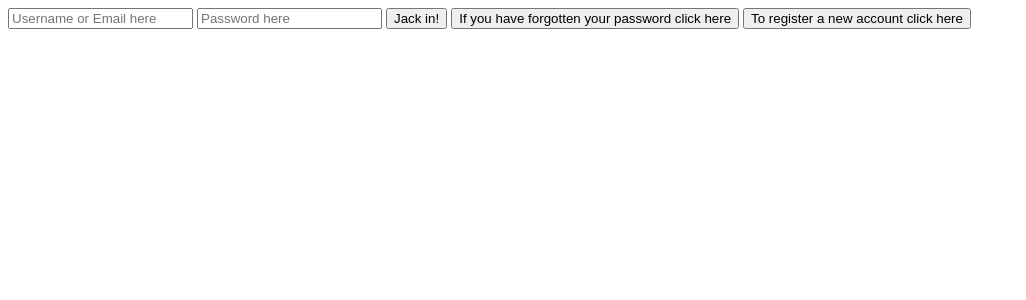
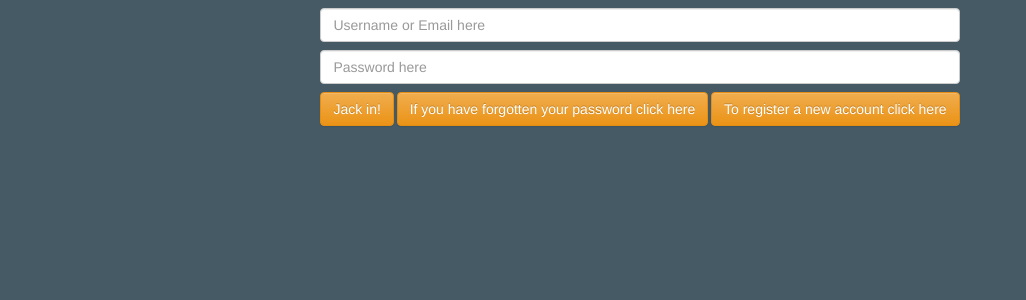
Before and after one commit to velislav-p/security-exam-project, a PHP site: page / in a window 1280 px wide. Shown: the top 300 px of the page, without its empty margins (0-1026 px from the left). Run offline with PHP 8.4, Linux system fonts and the light colour scheme.

Commit message:
css changes
BLUE AND ORANGE BITCH !

```diff
--- a/index.html
+++ b/index.html
@@ -1,14 +1,28 @@
 <!DOCTYPE html>
 <html lang="en">
+
 <head>
     <meta charset="UTF-8">
     <title>Secure Login</title>
+
+    <!-- Latest compiled and minified CSS -->
+    <link rel="stylesheet" href="https://maxcdn.bootstrapcdn.com/bootstrap/3.3.7/css/bootstrap.min.css">
+    <!-- Bootstrap -->
+    <link rel="stylesheet" href="https://maxcdn.bootstrapcdn.com/bootstrap/3.3.7/css/bootstrap-theme.min.css">
+    <!-- StyleSheet -->
+    <link rel="stylesheet" href="style/style.css">
 </head>
+
 <body>
-  <input type="text" id="userName" placeholder="Username or Email here">
-  <input type="text" id="password" placeholder="Password here">
-  <button id="btnLogIn">Jack in!</button>
-  <button id="btnForgottenPassword">If you have forgotten your password click here</button>
-  <button id="btnRegister">To register a new account click here</button>
+    <div class="form-group">
+        <form class="input-form" action="xxx.php" method="post">
+            <input type="text" id="userName" class="form-control" placeholder="Username or Email here">
+            <input type="text" id="password" class="form-control" placeholder="Password here">
+            <button id="btnLogIn" class="btn btn-warning">Jack in!</button>
+            <button id="btnForgottenPassword" class="btn btn-warning">If you have forgotten your password click here</button>
+            <button id="btnRegister" class="btn btn-warning">To register a new account click here</button>
+        </form>
+    </div>
 </body>
+
 </html>
```
Also changed, not shown: views/passwordRecovery.php (+12 -5 lines), views/requestPassword.html (+11 -4 lines).
